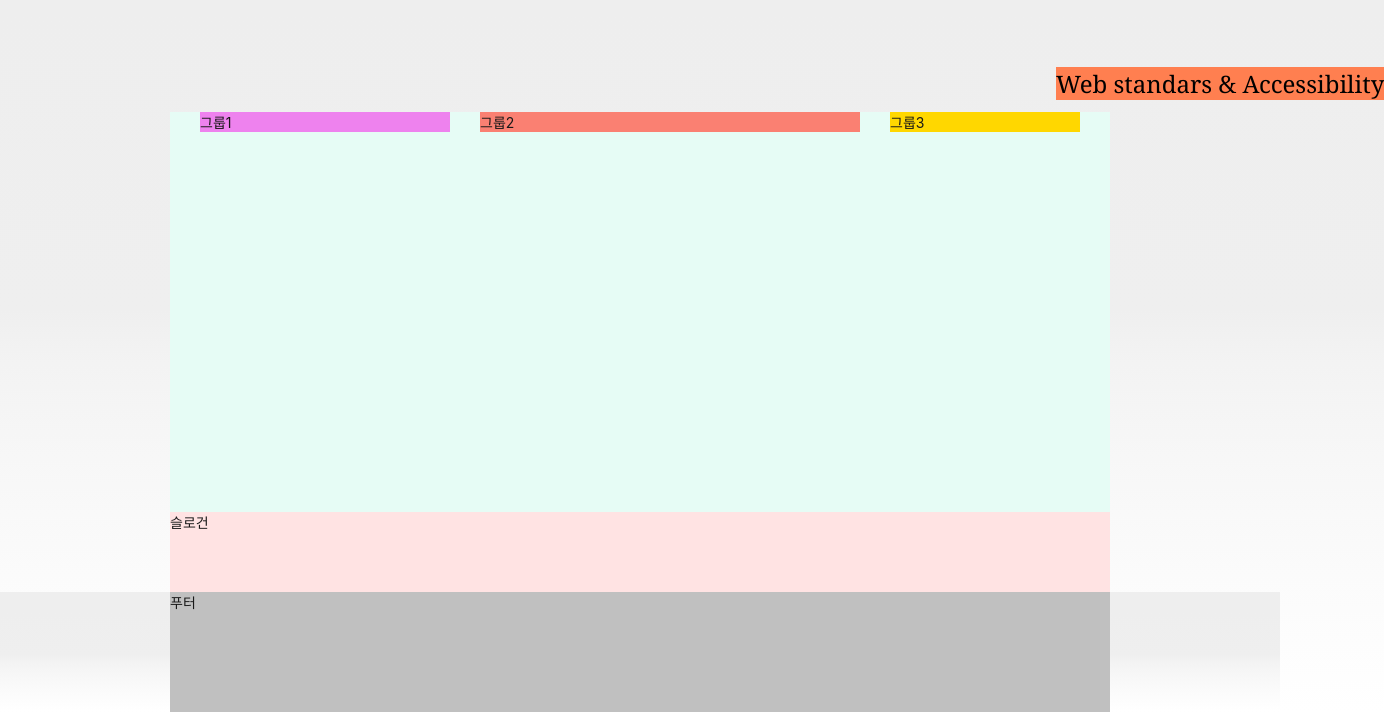
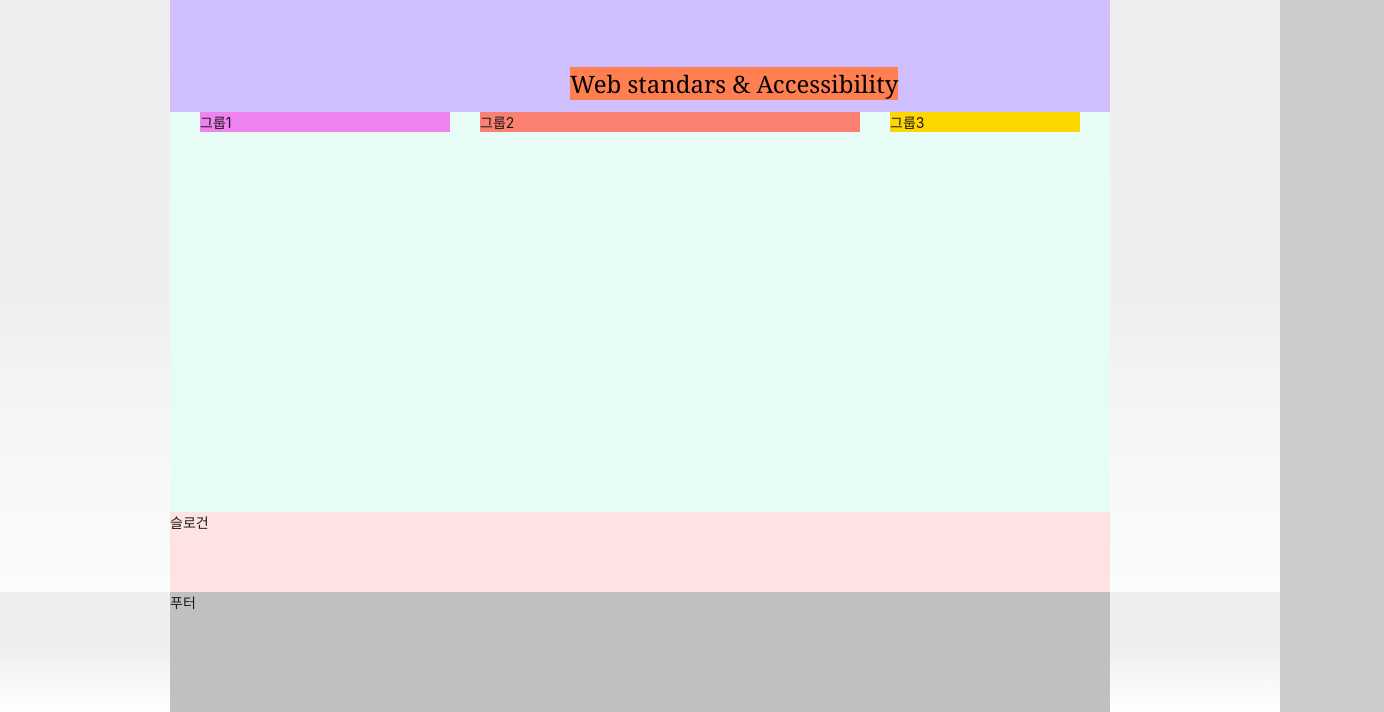
Before and after one commit to lulla-by/HTML5, a plain HTML site: page index.html in a window 1280 px wide. Shown: the part 135-847 px from the top of the page, 1384 px wide, since content can reach past the window. Drawn offline with Linux system fonts and the light colour scheme; a web font is replaced by a local one.

Commit message:
비쥬얼 및 애니메이션 완성

```diff
--- a/styles/style.css
+++ b/styles/style.css
@@ -246,6 +246,8 @@ white-space: nowrap;
     /* transform: scale(1); */
 
     color:rgb(0, 0, 0, 1);
+
+    /* padding사용 가능하지만 reflow를 발생시켜 성능을 저하시킴 */
     /* padding: 75px 0 0 400px; */
 
     /* postion으로 글자이동 */
@@ -257,9 +259,8 @@ white-space: nowrap;
   }
 }
 .visual {
-  /* background: #d0bfff; */
+  background: #d0bfff;
   height: 120px;
-
    /* postion absolute || transform으로 글자이동 */
     position: relative;
 }
@@ -268,8 +269,8 @@ white-space: nowrap;
   /* postion으로 글자이동 */
   /* position: relative; */
 
-  /* postion absolute로 글자이동 */
-  /* position: absolute; */
+  /* postion absolute로 글자이동 + 스크롤바 제어 */
+  position: absolute;
 
   font-family: Georgia, 'Times New Roman', Times, serif;
   background-color: coral;
@@ -277,7 +278,10 @@ white-space: nowrap;
   animation-duration: 2000ms;
   /* 애니메이션을 채우는 모드가 끝난 상태로 */
   animation-fill-mode: forwards;
-  display: inline-block;
+  animation-timing-function: ease-in-out;
+
+  /* display block에서 inline-block으로 변경시켜서 스크롤바 생성 제어 */
+  /* display: inline-block; */
 
    /* transform으로 글자이동 */
   /* font-size: 24px;
```
